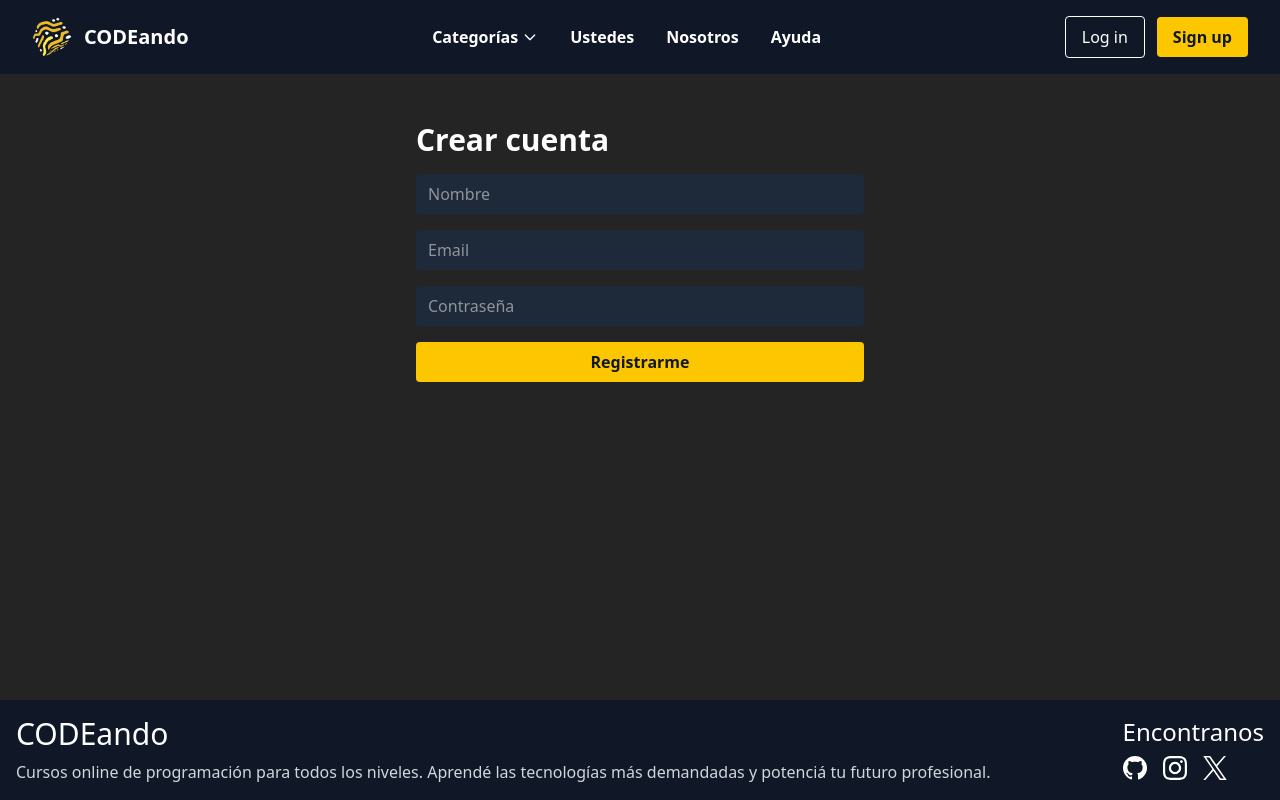
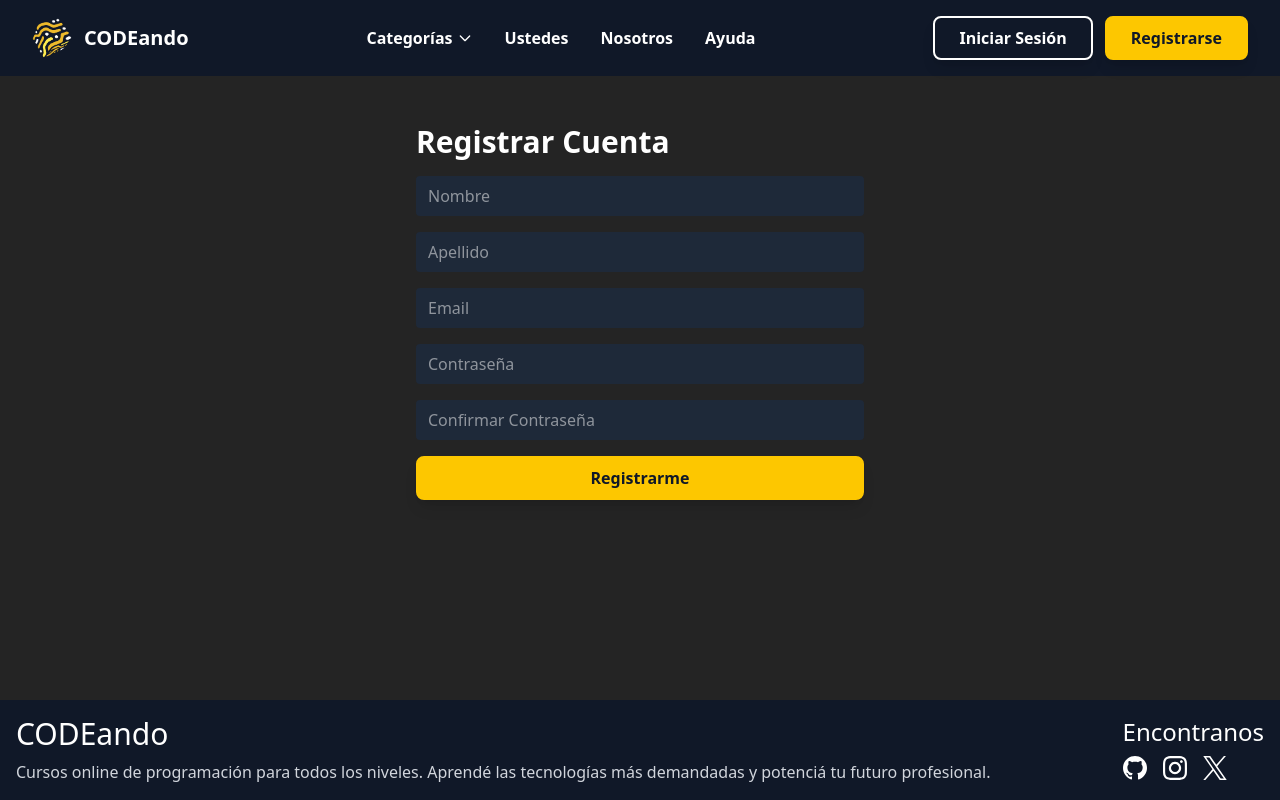
Before and after one commit to TobiEscoca/Proyect_CODEando, a React (Vite) app in the folder CODEando/: page /register in a window 1280 px wide. Built offline with nearby package versions, Linux system fonts and the light colour scheme.

Commit message:
Validaciones de Formularios

```diff
--- a/CODEando/src/pages/Login.jsx
+++ b/CODEando/src/pages/Login.jsx
@@ -1,25 +1,118 @@
-import React from "react";
+import React, { useState } from "react";
 
 const Login = () => {
+  const [form, setForm] = useState({
+    email: "",
+    password: "",
+  });
+
+  const [errors, setErrors] = useState({});
+  const [message, setMessage] = useState("");
+
+  const handleChange = (e) => {
+    setForm({ ...form, [e.target.name]: e.target.value });
+    setErrors({ ...errors, [e.target.name]: "" });
+    setMessage("");
+  };
+
+  const validate = () => {
+    const newErrors = {};
+
+    if (!form.email.trim()) {
+      newErrors.email = "El email es obligatorio.";
+    } else if (!/\S+@\S+\.\S+/.test(form.email)) {
+      newErrors.email = "El email no es valido.";
+    }
+
+    if (!form.password.trim()) {
+      newErrors.password = "La contraseña es obligatoria.";
+    }
+
+    return newErrors;
+  };
+
+  const handleSubmit = (e) => {
+    e.preventDefault();
+    const validationErrors = validate();
+    if (Object.keys(validationErrors).length > 0) {
+      setErrors(validationErrors);
+    } else {
+      alert("✅ Inicio de sesión exitoso");
+      console.log("Datos enviados:", form);
+    }
+  };
+
+  const handleForgotPassword = () => {
+    setMessage(""); // limpia mensaje previo
+    const emailError = {};
+
+    if (!form.email.trim()) {
+      emailError.email = "Ingrese su email antes de recuperar la contraseña.";
+    } else if (!/\S+@\S+\.\S+/.test(form.email)) {
+      emailError.email = "Ingrese un email valido para recuperar la contraseña.";
+    }
+
+    if (Object.keys(emailError).length > 0) {
+      setErrors(emailError);
+    } else {
+      // Aquí podrías hacer la petición al backend para enviar el email de recuperación
+      setMessage("Se ha enviado un enlace de recuperación a su correo electrónico.");
+      console.log("Solicitud de recuperación enviada a:", form.email);
+    }
+  };
+
   return (
     <div className="px-4 md:px-8 py-8 md:py-12">
       <div className="max-w-md mx-auto">
         <h1 className="text-2xl md:text-3xl font-bold text-white mb-4 text-center md:text-left">
-          Iniciar sesión
+          Iniciar Sesión
         </h1>
-        <form className="flex flex-col gap-4">
+
+        <form className="flex flex-col gap-4" onSubmit={handleSubmit}>
+          <div>
             <input
-            className="px-3 py-2 rounded bg-gray-800 text-white"
+              name="email"
+              className="w-full px-3 py-2 rounded bg-gray-800 text-white"
               placeholder="Email"
+              value={form.email}
+              onChange={handleChange}
             />
+            {errors.email && (
+              <p className="text-red-400 text-sm mt-1">{errors.email}</p>
+            )}
+          </div>
+
+          <div>
             <input
-            className="px-3 py-2 rounded bg-gray-800 text-white"
+              name="password"
+              type="password"
+              className="w-full px-3 py-2 rounded bg-gray-800 text-white"
               placeholder="Contraseña"
-            type="password"
+              value={form.password}
+              onChange={handleChange}
             />
-          <button className="px-4 py-2 bg-yellow-400 text-gray-900 rounded font-semibold hover:bg-yellow-300 transition">
-            Entrar
+            {errors.password && (
+              <p className="text-red-400 text-sm mt-1">{errors.password}</p>
+            )}
+          </div>
+
+          <button
+            type="submit"
+            className="px-6 py-2 rounded-lg font-semibold text-gray-900 bg-yellow-400 hover:bg-yellow-300 border-2 border-yellow-400 hover:border-yellow-300 transition-all duration-300 shadow-lg hover:shadow-yellow-400/30 cursor-pointer"
+          > Entrar
           </button>
+
+          <button
+            type="button"
+            onClick={handleForgotPassword}
+            className="text-yellow-400 text-sm hover:underline hover:text-yellow-300 transition self-center mt-2 cursor-pointer"
+            > ¿Olvidaste tu contraseña?
+          </button>
+
+
+          {message && (
+            <p className="text-green-400 text-sm mt-2 text-center">{message}</p>
+          )}
         </form>
       </div>
     </div>
--- a/CODEando/src/pages/Register.jsx
+++ b/CODEando/src/pages/Register.jsx
@@ -1,29 +1,135 @@
-import React from "react";
+import React, { useState } from "react";
 
+// 🔹 Componente con validación
 const Register = () => {
+  const [form, setForm] = useState({
+    nombre: "",
+    apellido: "",
+    email: "",
+    password: "",
+    confirmPassword: "",
+  });
+
+  const [errors, setErrors] = useState({});
+
+  const handleChange = (e) => {
+    setForm({ ...form, [e.target.name]: e.target.value });
+    setErrors({ ...errors, [e.target.name]: "" });
+  };
+
+  const validate = () => {
+    const newErrors = {};
+
+    if (!form.nombre.trim()) newErrors.nombre = "El nombre es obligatorio.";
+    if (!form.apellido.trim()) newErrors.apellido = "El apellido es obligatorio.";
+    if (!form.email.trim()) {
+      newErrors.email = "El email es obligatorio.";
+    } else if (!/\S+@\S+\.\S+/.test(form.email)) {
+      newErrors.email = "El email no es valido.";
+    }
+    if (!form.password) newErrors.password = "La contraseña es obligatoria.";
+    else if (form.password.length < 6)
+      newErrors.password = "La contraseña debe tener al menos 6 caracteres.";
+    if (form.confirmPassword !== form.password)
+      newErrors.confirmPassword = "Las contraseñas no coinciden.";
+
+    return newErrors;
+  };
+
+  const handleSubmit = (e) => {
+    e.preventDefault();
+    const validationErrors = validate();
+    if (Object.keys(validationErrors).length > 0) {
+      setErrors(validationErrors);
+    } else {
+      alert("✅ Registro exitoso");
+      console.log("Datos enviados:", form);
+    }
+  };
+
   return (
     <div className="px-4 md:px-8 py-8 md:py-12">
       <div className="max-w-md mx-auto">
         <h1 className="text-2xl md:text-3xl font-bold text-white mb-4 text-center md:text-left">
-          Crear cuenta
+          Registrar Cuenta
         </h1>
-        <form className="flex flex-col gap-4">
+        <form className="flex flex-col gap-4" onSubmit={handleSubmit}>
+          <div>
             <input
-            className="px-3 py-2 rounded bg-gray-800 text-white"
+              name="nombre"
+              className="w-full px-3 py-2 rounded bg-gray-800 text-white"
               placeholder="Nombre"
+              value={form.nombre}
+              onChange={handleChange}
             />
+            {errors.nombre && (
+              <p className="text-red-400 text-sm mt-1">{errors.nombre}</p>
+            )}
+          </div>
+
+          <div>
             <input
-            className="px-3 py-2 rounded bg-gray-800 text-white"
+              name="apellido"
+              className="w-full px-3 py-2 rounded bg-gray-800 text-white"
+              placeholder="Apellido"
+              value={form.apellido}
+              onChange={handleChange}
+            />
+            {errors.apellido && (
+              <p className="text-red-400 text-sm mt-1">{errors.apellido}</p>
+            )}
+          </div>
+
+          <div>
+            <input
+              name="email"
+              className="w-full px-3 py-2 rounded bg-gray-800 text-white"
               placeholder="Email"
+              value={form.email}
+              onChange={handleChange}
             />
+            {errors.email && (
+              <p className="text-red-400 text-sm mt-1">{errors.email}</p>
+            )}
+          </div>
+
+          <div>
             <input
-            className="px-3 py-2 rounded bg-gray-800 text-white"
+              name="password"
+              type="password"
+              className="w-full px-3 py-2 rounded bg-gray-800 text-white"
               placeholder="Contraseña"
+              value={form.password}
+              onChange={handleChange}
+            />
+            {errors.password && (
+              <p className="text-red-400 text-sm mt-1">{errors.password}</p>
+            )}
+          </div>
+
+          <div>
+            <input
+              name="confirmPassword"
               type="password"
+              className="w-full px-3 py-2 rounded bg-gray-800 text-white"
+              placeholder="Confirmar Contraseña"
+              value={form.confirmPassword}
+              onChange={handleChange}
             />
-          <button className="px-4 py-2 bg-yellow-400 text-gray-900 rounded font-semibold hover:bg-yellow-300 transition">
-            Registrarme
+            {errors.confirmPassword && (
+              <p className="text-red-400 text-sm mt-1">
+                {errors.confirmPassword}
+              </p>
+            )}
+          </div>
+
+          <button
+            type="submit"
+            className="px-6 py-2 rounded-lg font-semibold text-gray-900 bg-yellow-400 hover:bg-yellow-300 border-2 border-yellow-400 hover:border-yellow-300 transition-all duration-300 shadow-lg hover:shadow-yellow-400/30 cursor-pointer"
+            > Registrarme
           </button>
+
+
         </form>
       </div>
     </div>
--- a/CODEando/src/ui/Nav.jsx
+++ b/CODEando/src/ui/Nav.jsx
@@ -23,7 +23,7 @@ export default function Nav() {
           <div className="relative">
             <button
               onClick={() => setDropdownOpen((v) => !v)}
-              className="flex items-center gap-1 text-white font-semibold text-base hover:text-yellow-400 focus:outline-none"
+              className="flex items-center gap-1 text-white font-semibold text-base hover:text-yellow-400 focus:outline-none cursor-pointer"
             >
               Categorías
               <svg
@@ -42,6 +42,7 @@ export default function Nav() {
                 />
               </svg>
             </button>
+
             {dropdownOpen && (
               <div
                 className="absolute left-0 mt-2 w-40 rounded-md bg-gray-800 shadow-lg z-20"
@@ -102,15 +103,13 @@ export default function Nav() {
         <div className="hidden md:flex items-center gap-3">
           <NavLink
             to="/login"
-            className="px-4 py-2 border border-white text-white rounded hover:bg-white hover:text-gray-900 transition no-underline"
-          >
-            Log in
+            className="px-6 py-2 rounded-lg font-semibold text-white border-2 border-white hover:bg-white hover:text-gray-900 transition-all duration-300 shadow-lg hover:shadow-white/30 cursor-pointer no-underline"
+            > Iniciar Sesión
           </NavLink>
           <NavLink
             to="/register"
-            className="px-4 py-2 bg-yellow-400 text-gray-900 rounded font-semibold hover:bg-yellow-300 transition no-underline"
-          >
-            Sign up
+            className="px-6 py-2 rounded-lg font-semibold text-gray-900 bg-yellow-400 hover:bg-yellow-300 border-2 border-yellow-400 hover:border-yellow-300 transition-all duration-300 shadow-lg hover:shadow-yellow-400/30 cursor-pointer no-underline"
+            > Registrarse
           </NavLink>
         </div>
 
```
Lines whose indentation alone changed are shown as unchanged.
